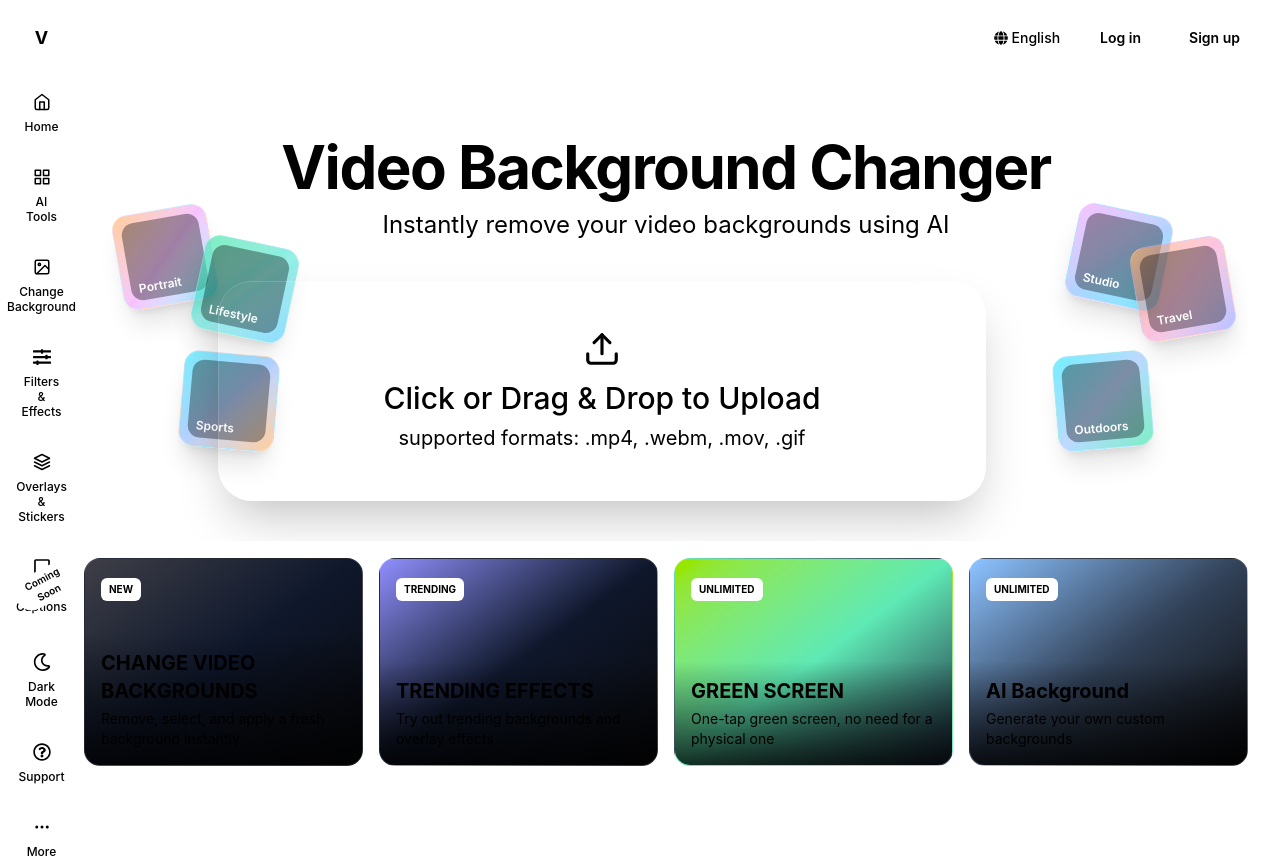
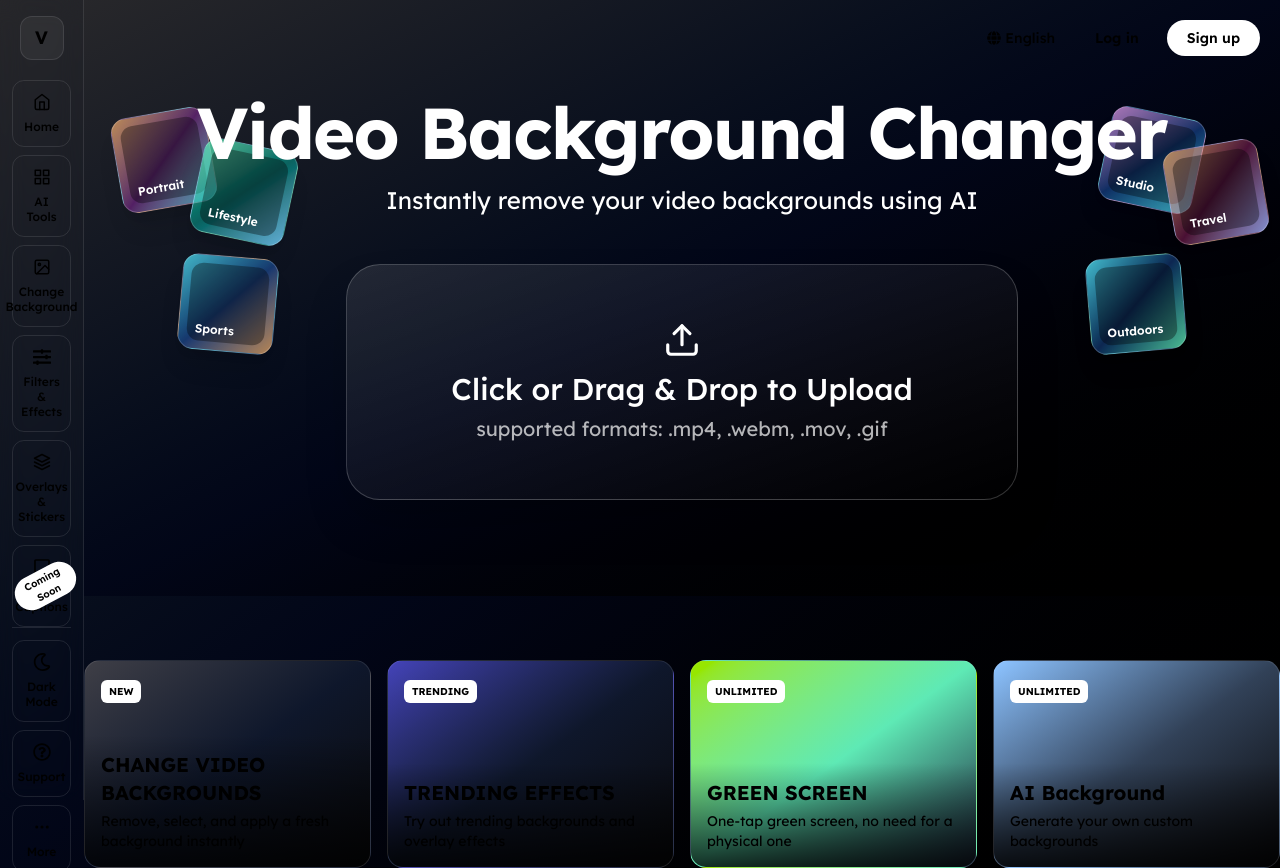
Before and after one commit to WhizAqsa/vbgc-v2, a Next.js app: page / in a window 1280 px wide. Before the commit the page ends 800 px from the top, so only its background shows below. Built offline with nearby package versions, Linux system fonts and the light colour scheme.

Commit message:
style: use google sans font

```diff
--- a/app/(main)/page.tsx
+++ b/app/(main)/page.tsx
@@ -1,16 +1,98 @@
-
+// app/page.tsx
 import Sidebar from "@/components/common/sidebar";
 import FeatureGrid from "@/components/sections/feature-grid";
-import MainHero from "@/components/sections/main-hero";
+import { FiUpload } from "react-icons/fi";
+
+import type { FloatingCard } from "@/types/home";
+
+const leftCards: FloatingCard[] = [
+    {
+        title: "Portrait",
+        gradient: "from-orange-300/70 via-fuchsia-500/30 to-cyan-300/70",
+        positionClass: "left-8 top-28 rotate-[-10deg]",
+    },
+    {
+        title: "Lifestyle",
+        gradient: "from-emerald-300/80 via-teal-400/40 to-sky-300/80",
+        positionClass: "left-28 top-36 rotate-[12deg]",
+    },
+    {
+        title: "Sports",
+        gradient: "from-cyan-300/75 via-blue-500/35 to-orange-300/70",
+        positionClass: "left-24 top-64 rotate-[5deg]",
+    },
+];
+
+const rightCards: FloatingCard[] = [
+    {
+        title: "Studio",
+        gradient: "from-fuchsia-300/70 via-blue-500/35 to-cyan-300/75",
+        positionClass: "right-20 top-28 rotate-[12deg]",
+    },
+    {
+        title: "Travel",
+        gradient: "from-orange-300/70 via-pink-500/30 to-indigo-300/80",
+        positionClass: "right-4 top-36 rotate-[-10deg]",
+    },
+    {
+        title: "Outdoors",
+        gradient: "from-cyan-300/80 via-blue-500/30 to-emerald-300/80",
+        positionClass: "right-24 top-64 rotate-[-5deg]",
+    },
+];
+
+function FloatingMiniCard({ card }: { card: FloatingCard }) {
+    return (
+        <div
+            className={`absolute hidden h-24 w-24 rounded-2xl border border-white/20 bg-gradient-to-br p-2 shadow-xl md:block ${card.gradient} ${card.positionClass}`}
+        >
+            <div className="flex h-full items-end rounded-xl bg-black/35 px-2 py-1 text-xs font-semibold text-white">
+                {card.title}
+            </div>
+        </div>
+    );
+}
 
 export default function Home() {
     return (
-        <div className="min-h-screen bg-background-primary">
+        <div className="min-h-screen bg-gradient-to-br from-zinc-800 via-slate-950 to-black">
             <Sidebar />
 
-            <main className="min-h-screen pl-[84px] pr-4 pt-24 sm:pr-6 lg:pr-8">
-                <div className="mx-auto max-w-[1320px]">
-                    <MainHero />
+            <main className="min-h-screen pl-[84px]">
+                {/* Hero Section - Full Width, No Rounded Corners */}
+                <section className="relative w-full bg-gradient-to-br from-zinc-800 via-slate-950 to-black text-white">
+                    <div className="pointer-events-none absolute -left-20 top-8 h-72 w-72 rounded-full bg-accent/20 blur-3xl" />
+                    <div className="pointer-events-none absolute -right-28 top-10 h-80 w-80 rounded-full bg-accent/15 blur-3xl" />
+
+                    {[...leftCards, ...rightCards].map((card) => (
+                        <FloatingMiniCard key={card.title} card={card} />
+                    ))}
+
+                    <div className="relative z-10 mx-auto max-w-5xl px-4 py-16 text-center sm:py-20 lg:py-24">
+                        <h1 className="text-5xl font-bold tracking-tight text-white sm:text-7xl">
+                            Video Background Changer
+                        </h1>
+                        <p className="mt-4 text-xl text-white sm:text-2xl">
+                            Instantly remove your video backgrounds using AI
+                        </p>
+
+                        <button
+                            type="button"
+                            className="group mx-auto mt-12 flex w-full max-w-2xl flex-col items-center justify-center rounded-[34px] border border-white/20 bg-gradient-to-br from-white/10 via-white/5 to-transparent px-6 py-14 text-center shadow-2xl transition-all hover:border-white/30 hover:from-white/20 hover:shadow-3xl"
+                        >
+                            <FiUpload size={38} className="text-white" />
+                            <span className="mt-3 text-3xl font-medium text-white">
+                                Click or Drag & Drop to Upload
+                            </span>
+                            <span className="mt-2 text-xl text-white/70">
+                                supported formats: .mp4, .webm, .mov, .gif
+                            </span>
+                        </button>
+                    </div>
+                </section>
+
+                {/* Feature Grid - With Top Spacing */}
+                <div className="pt-8 sm:pt-8 lg:pt-12">
                     <FeatureGrid />
                 </div>
             </main>
--- a/app/layout.tsx
+++ b/app/layout.tsx
@@ -2,8 +2,8 @@ import "../styles/globals.css";
 
 export default function RootLayout({ children }: { children: React.ReactNode }) {
   return (
-    <html lang="en">
-      <body>{children}</body>
+    <html lang="en" className="scroll-smooth">
+      <body className="overflow-x-hidden">{children}</body>
     </html>
   );
 }
--- a/styles/globals.css
+++ b/styles/globals.css
@@ -1 +1,20 @@
+@import url('https://fonts.googleapis.com/css2?family=Lexend:wght@400;500;600;700;800&display=swap');
 @import "tailwindcss";
+
+/* Hide scrollbars */
+::-webkit-scrollbar {
+    width: 0;
+    height: 0;
+}
+
+html {
+    overflow-y: scroll;
+    scrollbar-width: none;
+    scroll-behavior: smooth;
+}
+
+body {
+    font-family: 'Lexend', -apple-system, BlinkMacSystemFont, 'Segoe UI', sans-serif;
+    scrollbar-width: none;
+    -ms-overflow-style: none;
+}
```
